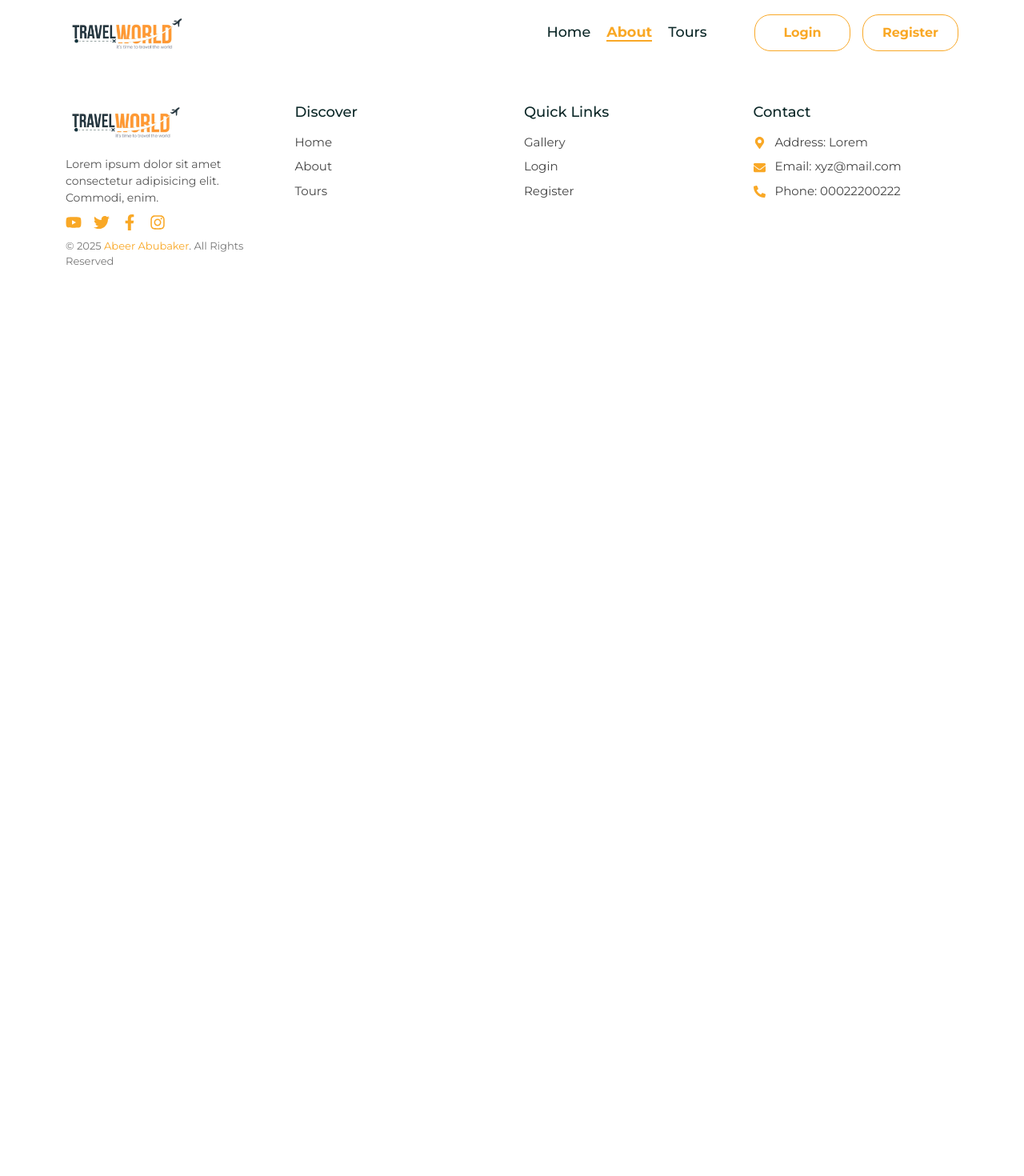
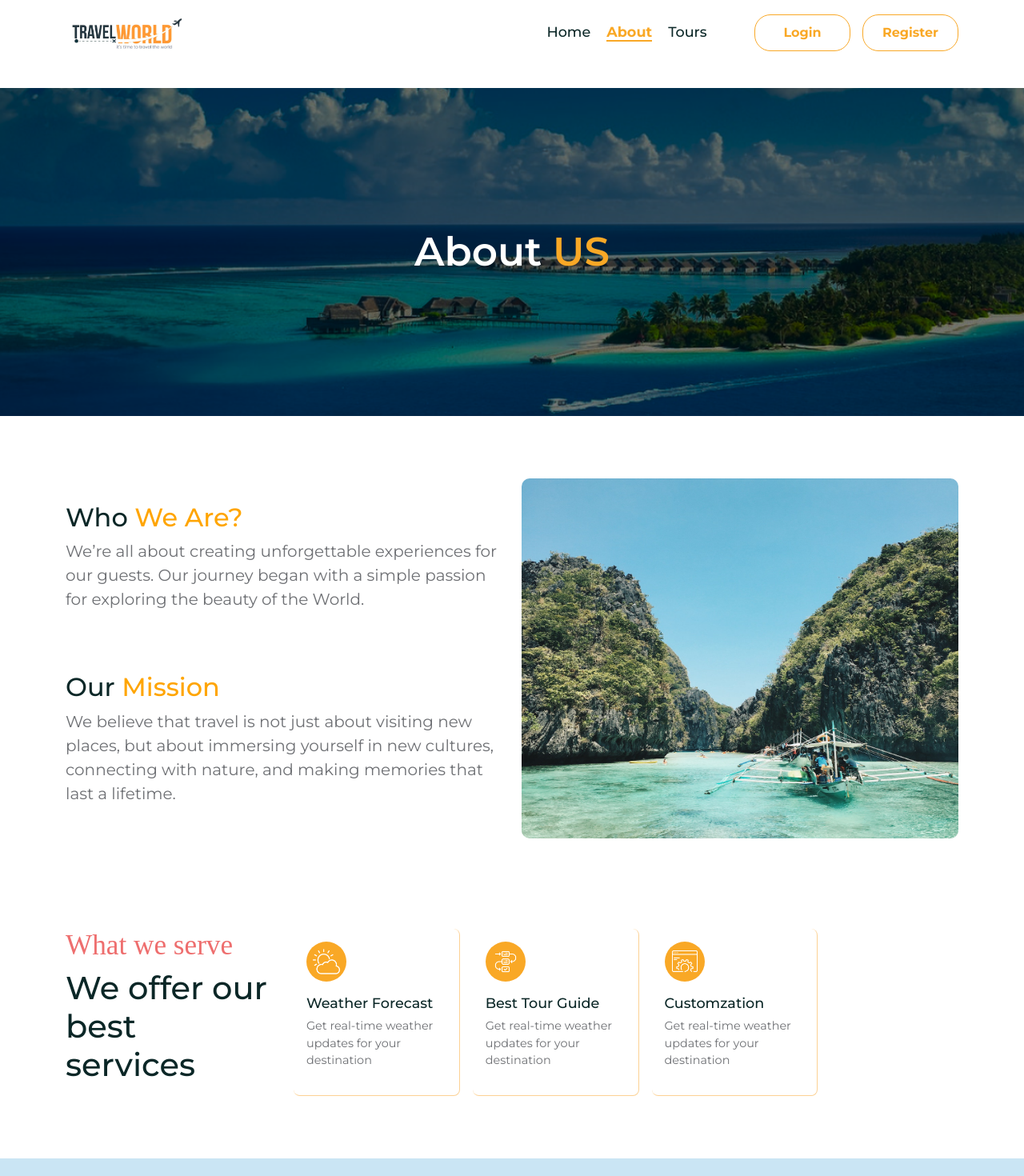
Before and after one commit to Abubaker-Abeer/TravelWorld, a React (Vite) app: page /about in a window 1280 px wide. Shown: the top 1470 px of the page at 80% size. Before the commit the page ends 800 px from the top, so only its background shows below. Built offline with nearby package versions, Linux system fonts and the light colour scheme; no server answers; a web font is replaced by a local one.

Commit message:
Created About Us page with company intro, services section, and newsletter

```diff
--- /dev/null
+++ b/src/pages/About.jsx
@@ -0,0 +1,64 @@
+import "../styles/About.css";
+import { Col, Container, Row } from "reactstrap";
+import about__img from "../assets/images/gallery-01.jpg";
+import Service from "../components/Services/Service";
+import Subscribe from "../components/Subscribe/Subscribe";
+export default function About() {
+  return (
+    <section>
+      <div className="About_US">
+        <h1>
+          About <span>US</span>
+        </h1>
+      </div>
+
+      <Container>
+        <section className="mt-5 mb-5">
+          <Row>
+            <Col lg="6">
+              <div className="about__contant">
+                <h2>
+                  Who <span>We Are?</span>
+                </h2>
+                <p>
+                  We’re all about creating unforgettable experiences for our
+                  guests. Our journey began with a simple passion for exploring
+                  the beauty of the World.
+                </p>
+              </div>
+              <div className="about__contant">
+                <h2>
+                  Our <span>Mission</span>
+                </h2>
+                <p>
+                  We believe that travel is not just about visiting new places,
+                  but about immersing yourself in new cultures, connecting with
+                  nature, and making memories that last a lifetime.
+                </p>
+              </div>
+            </Col>
+            <Col lg="6">
+              <div className="about__img">
+                <img src={about__img} alt="" />
+              </div>
+            </Col>
+          </Row>
+        </section>
+      </Container>
+      <section>
+        <Container>
+          <Row>
+            <Col lg="3">
+              <h5 className="services__subtitle">What we serve</h5>
+              <h2 className="services__title">We offer our best services</h2>
+            </Col>
+            <Col lg="9">
+              <Service />
+            </Col>
+          </Row>
+        </Container>
+      </section>
+      <Subscribe />
+    </section>
+  );
+}
--- a/src/router/Routers.jsx
+++ b/src/router/Routers.jsx
@@ -4,11 +4,14 @@ import Home from "../pages/Home";
 import Login from "../pages/Auth/Login";
 import Register from "../pages/Auth/Register";
 import ProtectedRoute from "../router/ProtectedRoute";
+import About from "../pages/About";
 
 function Routers() {
   return (
     <Routes>
       <Route path="/" element={<Navigate to="/home" />} />
+      <Route path="/home" element={<Home />} />
+      <Route path="/about" element={<About />} />
       <Route path="/login" element={<Login />} />
       <Route path="/register" element={<Register />} />
       <Route path="/home" element={<Home /> }/>
--- /dev/null
+++ b/src/styles/About.css
@@ -0,0 +1,51 @@
+.About_US {
+    background-image: url(../assets/images/All_Tours.png);
+    background-size: cover;
+    background-position: center;
+    height: 410px;
+    position: relative;
+    z-index: 1;
+  }
+  .About_US::before {
+    content: "";
+    position: absolute;
+    top: 0;
+    left: 0;
+    width: 100%;
+    height: 100%;
+    background-color: rgba(0, 0, 0, 0.5);
+    z-index: -1;
+  }
+
+  .About_US h1 {
+    position: absolute;
+    top: 50%;
+    left: 50%;
+    transform: translate(-50%, -50%);
+    text-align: center;
+    font-weight: 600;
+    color: #fff;
+    font-size: 50px;
+  }
+
+  .About_US h1 span {
+    color: var(--secondary-color);
+  }
+ .about__contant{
+    padding: 30px 0;
+ }
+  .about__contant h2{
+    color: var(--heading-color);
+  }
+  .about__contant p{
+    color: var(--text-color);
+    font-size: 20px;
+   }
+  .about__contant h2 span{
+    color:  orange;
+  }
+ .about__img img{
+width: 100%;
+height: 450px;
+border-radius: 10px;
+ }
```
Also changed, not shown: src/assets/images/All_Tours.png (added).
